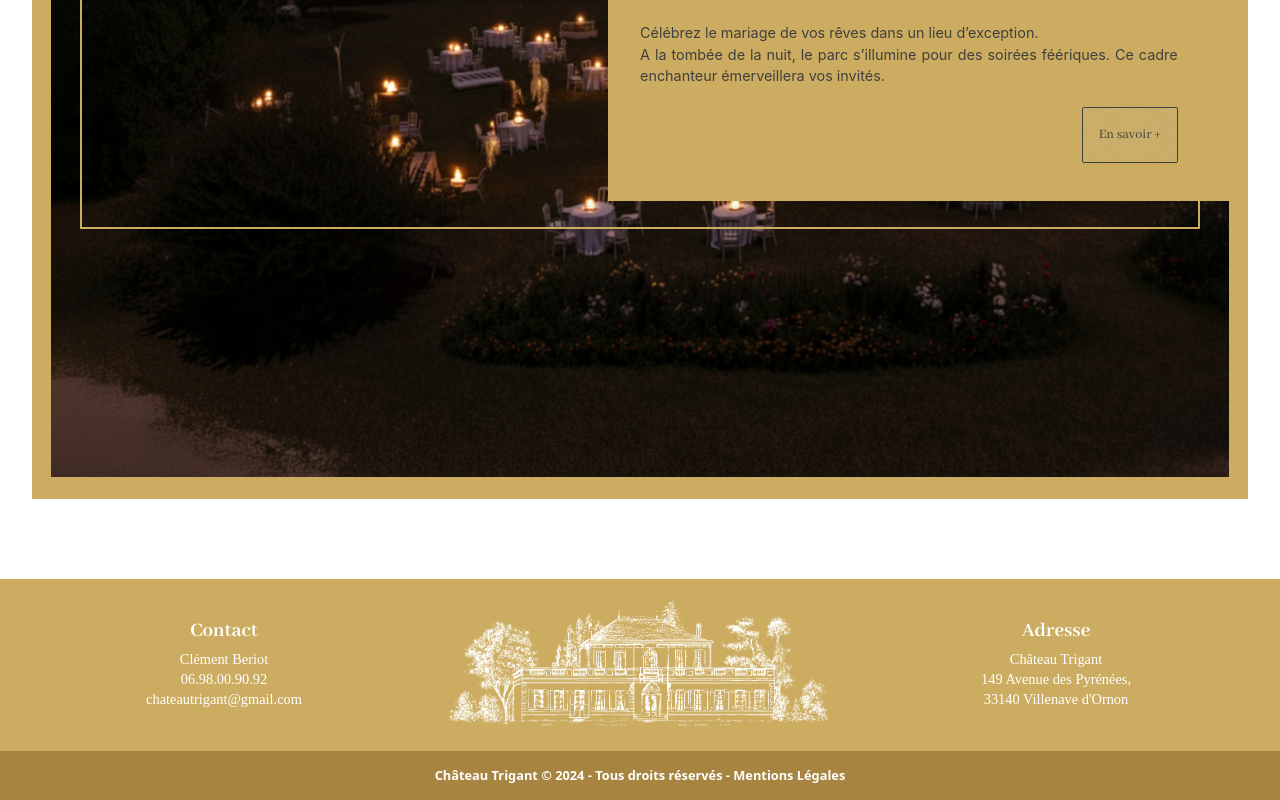
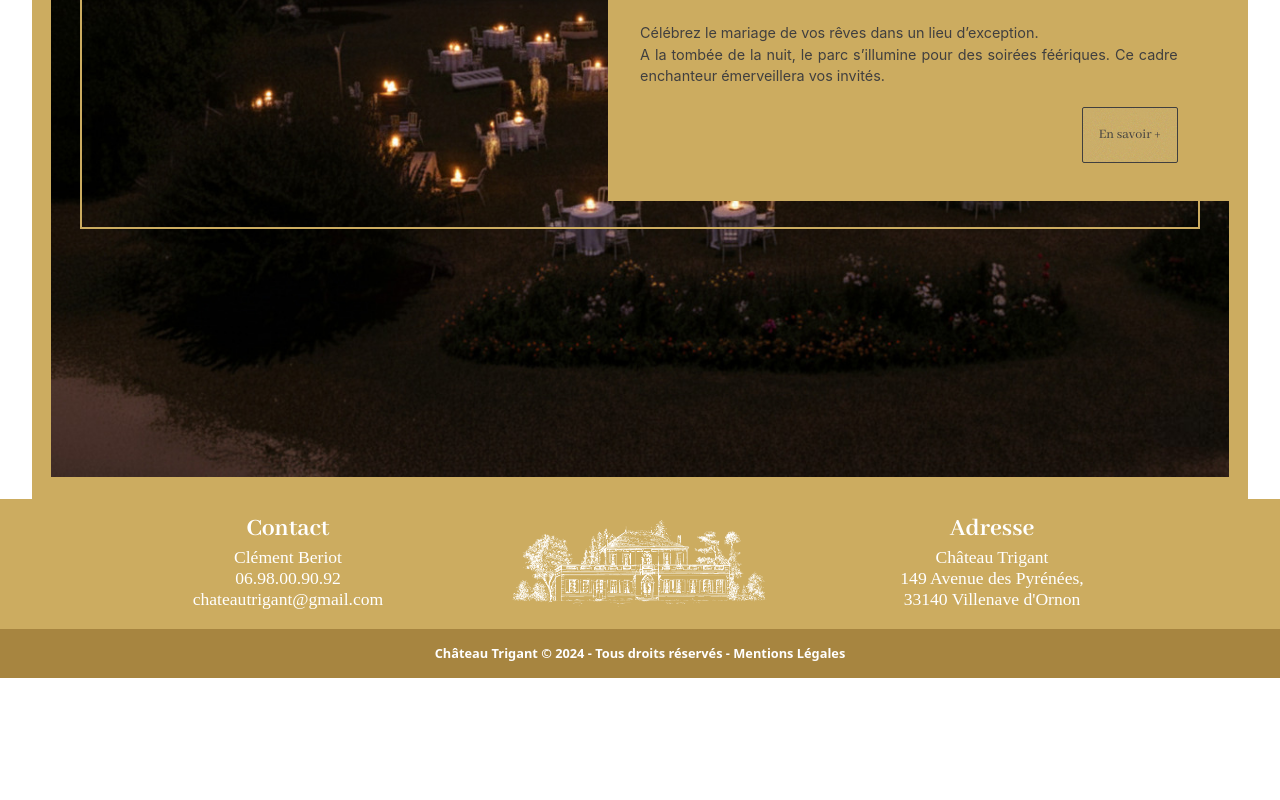
Before and after one commit to SfHzm/siteTrigant, a React (Vite) app: page / in a window 1280 px wide. Shown: the part 2303-3103 px from the top of the page. After the commit the page ends 2981 px from the top, so only its background shows below. Built offline with nearby package versions, Linux system fonts and the light colour scheme.

Commit message:
Footer PC

```diff
--- a/src/components/footer.jsx
+++ b/src/components/footer.jsx
@@ -5,7 +5,7 @@ import "./footer.scss";
 
 export default function Footer() {
   return (
-    <footer className="footer w-full h-fit mt-[var(--space-big)] text-white-text gap-0">
+    <footer className="footer w-full h-fit mt-[var(--space-big)] text-white-text gap-0 lg:mt-0">
       <div className="w-[100vw] flex flex-col justify-center items-center bg-accent-gold pt-5 md:py-5">
         <div className="navbar-center flex flex-col w-fit gap-1.5 sm:hidden">
           <img src={groupLogo} alt="Group Logo" className="w-40" />
@@ -19,7 +19,7 @@ export default function Footer() {
 
         <div className="flex flex-row gap-8 h-fit">
           <div className="flex flex-col items-start md:w-[30vw] md:items-center md:justify-center">
-            <h3 className="font-abhaya-bold text-[1rem] md:text-[1.3rem] md:mb-2">
+            <h3 className="font-abhaya-bold text-[1rem] md:text-[1.3rem] md:mb-2 lg:text-[1.6rem]">
               Contact
             </h3>
             <div className="div-container">
@@ -38,11 +38,15 @@ export default function Footer() {
           </div>
 
           <div>
-            <img src={chateau} alt="" className="hidden md:flex md:w-[30vw]" />
+            <img
+              src={chateau}
+              alt=""
+              className="hidden md:flex md:w-[30vw] lg:w-[20vw]"
+            />
           </div>
 
           <div className="flex flex-col items-end md:items-center md:w-[30vw] md:justify-center">
-            <h3 className="font-abhaya-bold text-[1rem] md:text-[1.3rem] md:mb-2">
+            <h3 className="font-abhaya-bold text-[1rem] md:text-[1.3rem] md:mb-2 lg:text-[1.6rem]">
               Adresse
             </h3>
             <div className="div-container text-right md:text-center">
--- a/src/components/footer.scss
+++ b/src/components/footer.scss
@@ -10,4 +10,8 @@
     width: fit-content;
     font-size: 0.9rem;
   }
+
+  @media (min-width: 1024px) {
+    font-size: 1.1rem;
+  }
 }
```
